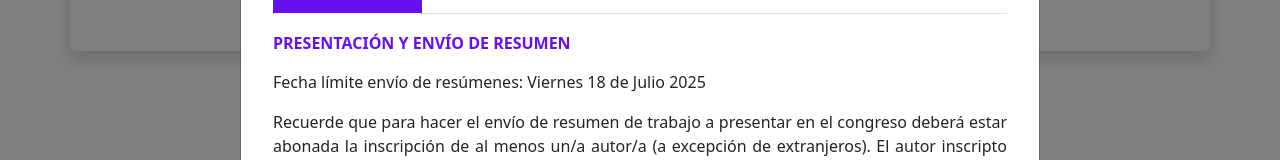
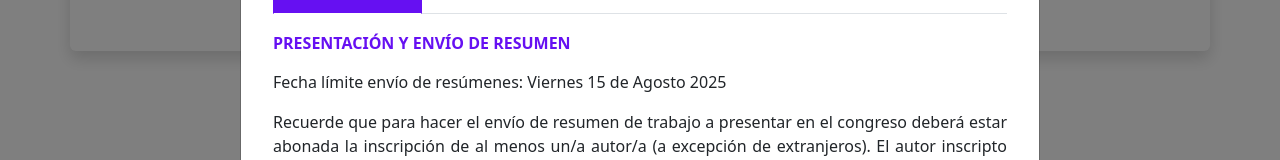
Before and after one commit to DzFox3/Pro-CA-Herpetologia, an Angular app: page / in a window 1280 px wide. Both pictures are taken after a click on the button "Más información aquí". Shown: the part 2814-2974 px from the top of the page. Built offline with nearby package versions, Linux system fonts and the light colour scheme.

Commit message:
Fecha de presentación a 15 de agosto

```diff
--- a/src/app/home/home.component.html
+++ b/src/app/home/home.component.html
@@ -186,7 +186,7 @@
           <!-- Presentación -->
           <div class="tab-pane fade show active" id="presentacion" role="tabpanel" aria-labelledby="presentacion-tab">
             <h6 class="fw-bold">PRESENTACIÓN Y ENVÍO DE RESUMEN</h6>
-            <p>Fecha límite envío de resúmenes: Viernes 18 de Julio 2025</p>
+            <p>Fecha límite envío de resúmenes: Viernes 15 de Agosto 2025</p>
             <p>Recuerde que para hacer el envío de resumen de trabajo a presentar en el congreso deberá estar abonada la inscripción de al menos un/a autor/a (a excepción de extranjeros). El autor inscripto tiene habilitado un máximo de tres trabajos a presentar.</p>
 
             <h6 class="fw-bold mt-4">MODALIDADES DE PRESENTACIÓN</h6>
```
